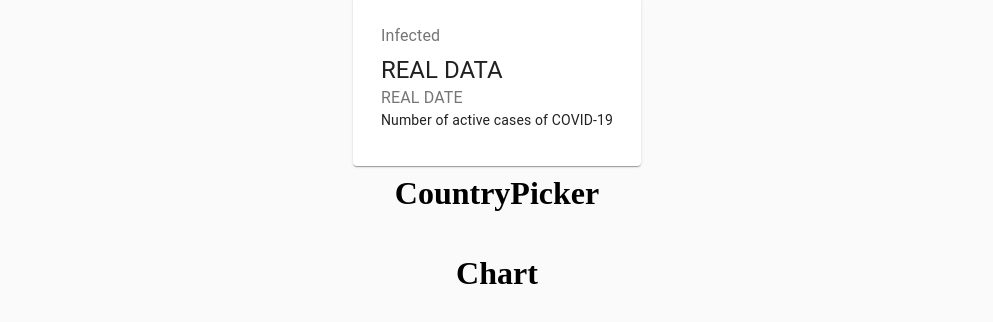
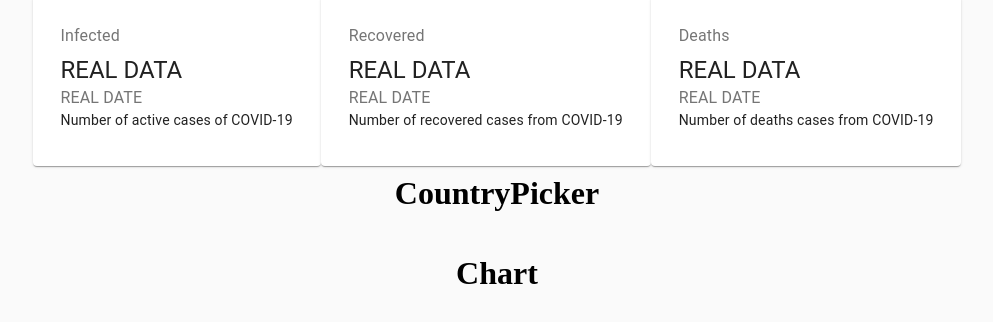
Before and after one commit to Landry333/Corona-data-app, a React (Create React App) app: page / in a window 1280 px wide. Shown: the top 322 px of the page, without its empty margins (143-1136 px from the left). Built offline with nearby package versions, Linux system fonts and the light colour scheme; no server answers.

Commit message:
Add 2 more cards
Added 2 more cards: one more for recovered cases and one more for deaths cases in addition of the already existing infected cases card

```diff
--- a/src/components/Cards/Cards.jsx
+++ b/src/components/Cards/Cards.jsx
@@ -17,6 +17,22 @@ const Cards =(props) => {
                         <Typography variant="body2">Number of active cases of COVID-19</Typography>
                     </CardContent>
                 </Grid>
+                <Grid item component={Card}>
+                    <CardContent>
+                        <Typography color="textSecondary" gutterBottom>Recovered</Typography>
+                        <Typography variant="h5">REAL DATA</Typography>
+                        <Typography color="textSecondary">REAL DATE</Typography>
+                        <Typography variant="body2">Number of recovered cases from COVID-19</Typography>
+                    </CardContent>
+                </Grid>
+                <Grid item component={Card}>
+                    <CardContent>
+                        <Typography color="textSecondary" gutterBottom>Deaths</Typography>
+                        <Typography variant="h5">REAL DATA</Typography>
+                        <Typography color="textSecondary">REAL DATE</Typography>
+                        <Typography variant="body2">Number of deaths cases from COVID-19</Typography>
+                    </CardContent>
+                </Grid>
             </Grid>
         </div>
     )
```
